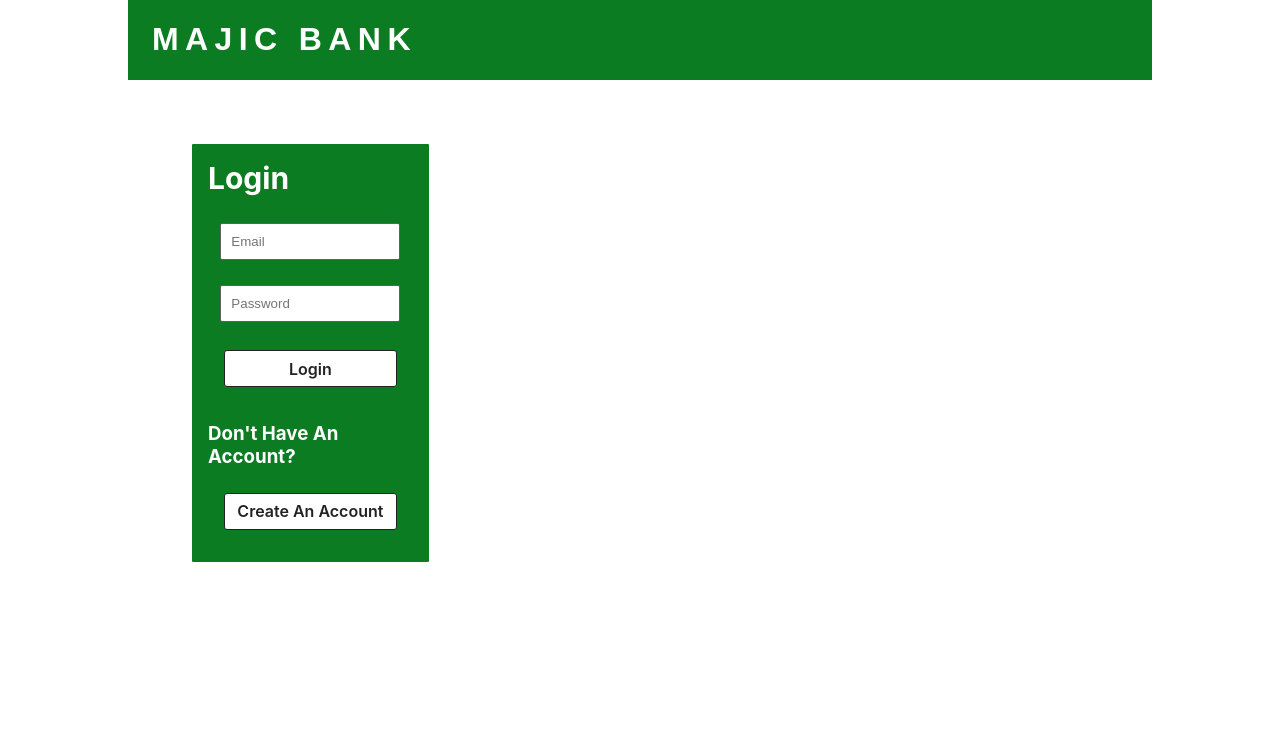
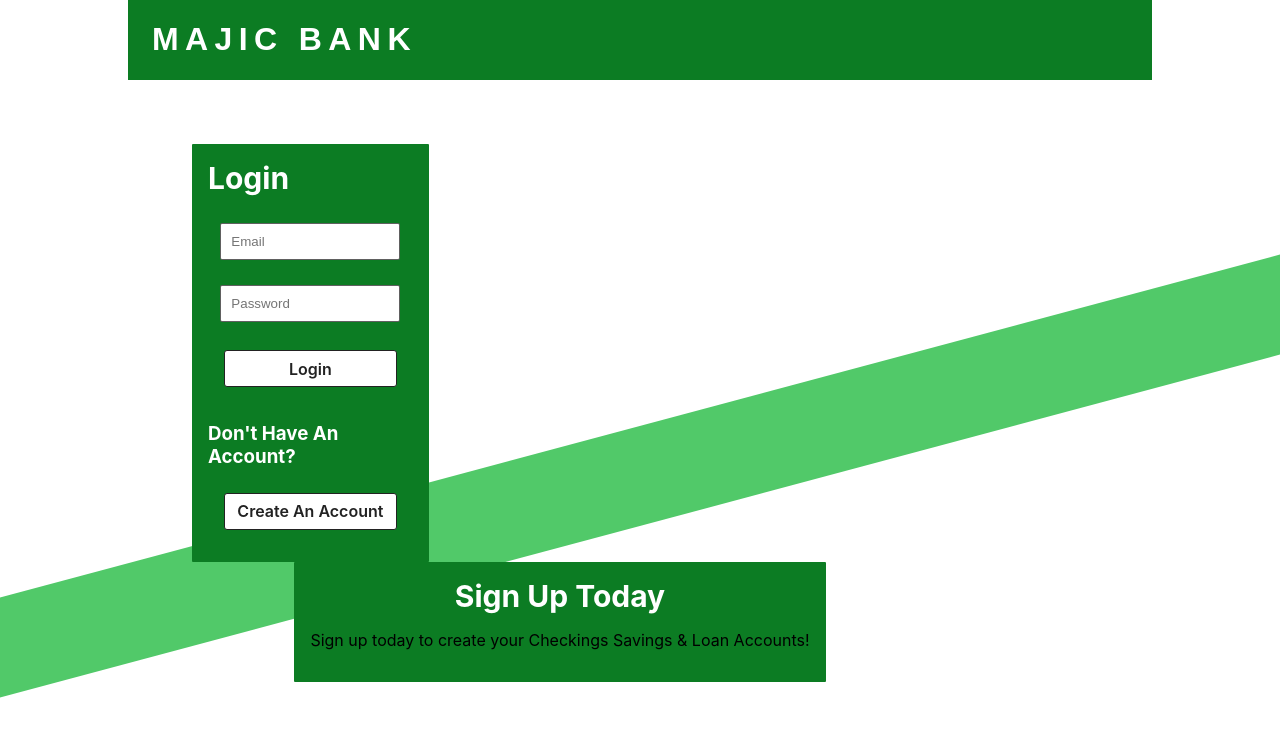
Before and after one commit to 221024-Java-React/Group-2-Project-3, a React (Create React App) app in the folder frontend/banking-application/: page / in a window 1280 px wide. Shown: the top 736 px of the page. Built offline with nearby package versions, Linux system fonts and the light colour scheme.

Commit message:
Updated Styling

```diff
--- a/frontend/banking-application/src/App.css
+++ b/frontend/banking-application/src/App.css
@@ -6,7 +6,7 @@
 	--primary-theme4: #F8B014;
 
 	/* #F7D31E; */
-	--secondary-theme1: #F7D31E;
+	--secondary-theme1: #51C969;
 	--secondary-theme2: #F7D31E;
 
 	--background-theme1: #E0E0E0;
--- a/frontend/banking-application/src/App.tsx
+++ b/frontend/banking-application/src/App.tsx
@@ -1,5 +1,4 @@
-import React from 'react';
-import { useContext, useEffect } from "react";
+import { useContext } from "react";
 import { Routes, Route } from "react-router-dom";
 import { AuthContext } from './Context/AuthContext';
 
@@ -16,7 +15,7 @@ function App() {
 
 	return (
 		<Routes>
-			{loggedInUser.id != -1 && (
+			{loggedInUser.id !== -1 && (
 				<>
 					<Route path="/" element={<Home />} />
 					<Route path="*" element={<Home />} />
--- a/frontend/banking-application/src/Components/Login/Login.tsx
+++ b/frontend/banking-application/src/Components/Login/Login.tsx
@@ -28,6 +28,7 @@ const Login = () => {
 
 	return (
 		<>
+			<div className="page">
 				<Navigation />
 				<div className="content">
 					<div className="login box">
@@ -54,6 +55,12 @@ const Login = () => {
 							<Link className="login-button" to="/register">Create An Account</Link>
 						</div>
 					</div>
+					<div className="advertisement">
+						<h2>Sign Up Today</h2>
+						<p>Sign up today to create your Checkings Savings & Loan Accounts!</p>
+					</div>
+				</div>
+				<div className="background"></div>
 			</div>
 		</>
 	);
--- /dev/null
+++ b/frontend/banking-application/src/Styling/Advertisement.css
@@ -0,0 +1,14 @@
+.advertisement {
+	/* border: 5px solid var(--grey); */
+	border-radius: 1px;
+	/* position: relative; */
+	display: inline-block;
+	padding: 1em;
+	background-color: var(--primary-theme1);
+    text-align: center;
+    margin-left: 10%;
+    margin-right: 20%;
+    /* width: 20%; */
+    /* margin: auto; */
+
+}
--- /dev/null
+++ b/frontend/banking-application/src/Styling/Background.css
@@ -0,0 +1,30 @@
+/* body {
+	background: repeating-radial-gradient(circle at bottom left, #fedc00 0, #fedc00 5.5555555556%, #fcb712 0, #fcb712 11.1111111111%, #f7921e 0, #f7921e 16.6666666667%, #e87f24 0, #e87f24 22.2222222222%, #dd6227 0, #dd6227 27.7777777778%, #dc4c27 0, #dc4c27 33.3333333333%, #ca3435 0, #ca3435 38.8888888889%, #b82841 0, #b82841 44.4444444444%, #953751 0, #953751 50%, #364c88 0, #364c88 55.5555555556%, #16599d 0, #16599d 61.1111111111%, #02609e 0, #02609e 66.6666666667%, #0073a9 0, #0073a9 72.2222222222%, #008aa4 0, #008aa4 77.7777777778%, #239a87 0, #239a87 83.3333333333%, #7cba6d 0, #7cba6d 88.8888888889%, #becc2f 0, #becc2f 94.4444444444%, #e0d81d 0, #e0d81d 100%), repeating-radial-gradient(circle at bottom right, #fedc00 0, #fedc00 5.5555555556%, #fcb712 0, #fcb712 11.1111111111%, #f7921e 0, #f7921e 16.6666666667%, #e87f24 0, #e87f24 22.2222222222%, #dd6227 0, #dd6227 27.7777777778%, #dc4c27 0, #dc4c27 33.3333333333%, #ca3435 0, #ca3435 38.8888888889%, #b82841 0, #b82841 44.4444444444%, #953751 0, #953751 50%, #364c88 0, #364c88 55.5555555556%, #16599d 0, #16599d 61.1111111111%, #02609e 0, #02609e 66.6666666667%, #0073a9 0, #0073a9 72.2222222222%, #008aa4 0, #008aa4 77.7777777778%, #239a87 0, #239a87 83.3333333333%, #7cba6d 0, #7cba6d 88.8888888889%, #becc2f 0, #becc2f 94.4444444444%, #e0d81d 0, #e0d81d 100%);
+	background-blend-mode: overlay;
+	height: 100vh;
+} */
+/* * { box-sizing: border-box } */
+
+.page{
+    position: relative;
+}
+
+.content{
+    position: relative;
+    z-index: 100;
+}
+
+.navbar {
+	position: relative;
+	z-index: 100;
+}
+
+.background{
+    transform: skewY(-15deg);
+	height: 100px;
+	/* width: 1400px; */
+	background-color: var(--secondary-theme1);
+    z-index: -100;
+	margin: auto;
+	margin-top: -20%;
+}
--- a/frontend/banking-application/src/index.css
+++ b/frontend/banking-application/src/index.css
@@ -33,6 +33,7 @@ h2 {
     margin-left: 15%;
 	margin-top: 4em;
     padding: 0;
+    z-index: 100;
 }
 
 .box {
--- a/frontend/banking-application/src/index.tsx
+++ b/frontend/banking-application/src/index.tsx
@@ -7,6 +7,8 @@ import './Styling/Button3.css';
 import './Styling/Button4.css';
 import './Styling/IconButton.css';
 import './Styling/LoginButton.css';
+import './Styling/Advertisement.css';
+import './Styling/Background.css';
 import App from './App';
 import reportWebVitals from './reportWebVitals';
 import { AuthContextProvider } from './Context/AuthContext';
```
Also changed, not shown: 3 other files (tests, documents, lock files or other folders). Lines whose indentation alone changed are shown as unchanged.
